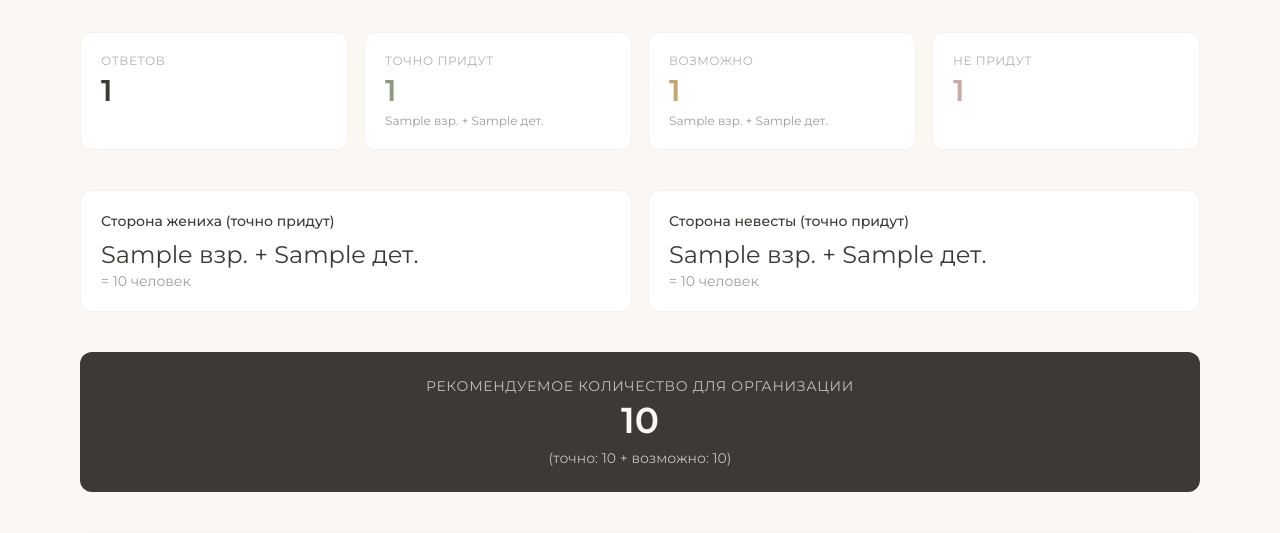
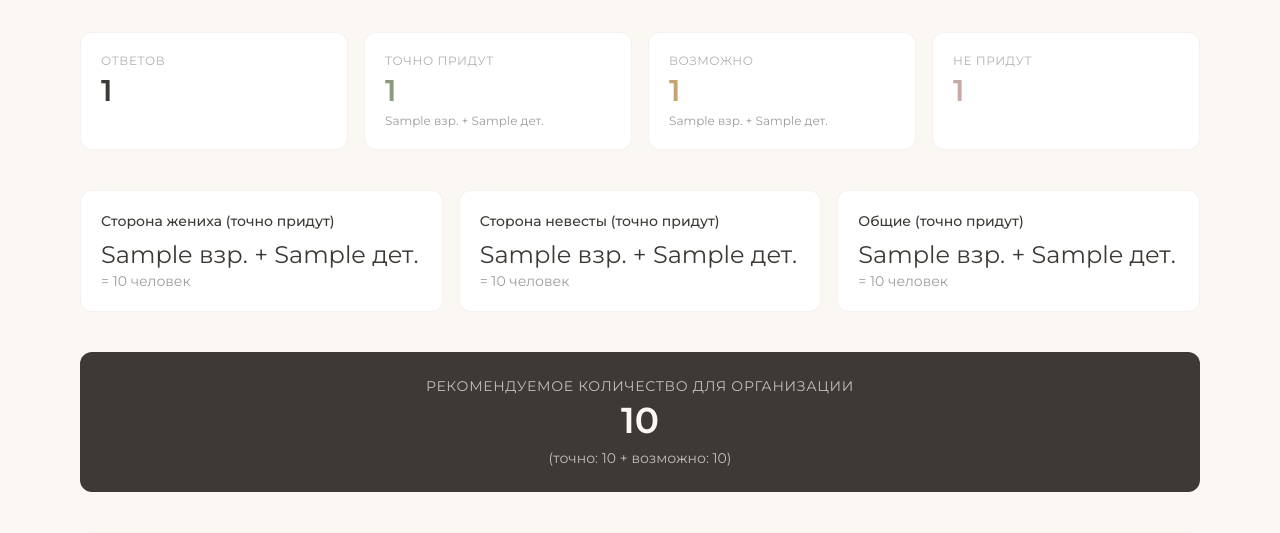
Before and after one commit to noturmyname/wedding-rsvp, a Flask app: template templates/admin.html in a window 1280 px wide. Shown: the part 81-614 px from the top of the page. Run offline with Flask 3, Linux system fonts and the light colour scheme; the template is opened without the code that fills it: most values are stand-ins (such as "Sample title", 1, 10 or a date in 2020); some libraries are stand-ins or nearby versions.

Commit message:
admin.html

```diff
--- a/templates/admin.html
+++ b/templates/admin.html
@@ -87,8 +87,8 @@
       </div>
     </div>
 
-    <!-- By side -->
-    <div class="grid grid-cols-1 sm:grid-cols-2 gap-4 mb-10">
+        <!-- By side -->
+    <div class="grid grid-cols-1 sm:grid-cols-3 gap-4 mb-10">
       <div class="bg-white rounded-xl p-5 border border-rose/15">
         <p class="text-sm font-medium mb-2">Сторона жениха (точно придут)</p>
         <p class="text-2xl">{{ stats.groom_side_adults }} взр. + {{ stats.groom_side_children }} дет.</p>
@@ -98,6 +98,11 @@
         <p class="text-sm font-medium mb-2">Сторона невесты (точно придут)</p>
         <p class="text-2xl">{{ stats.bride_side_adults }} взр. + {{ stats.bride_side_children }} дет.</p>
         <p class="text-sm text-ink/50">= {{ stats.bride_side_adults + stats.bride_side_children }} человек</p>
+      </div>
+      <div class="bg-white rounded-xl p-5 border border-rose/15">
+        <p class="text-sm font-medium mb-2">Общие (точно придут)</p>
+        <p class="text-2xl">{{ stats.common_side_adults }} взр. + {{ stats.common_side_children }} дет.</p>
+        <p class="text-sm text-ink/50">= {{ stats.common_side_adults + stats.common_side_children }} человек</p>
       </div>
     </div>
 
```
